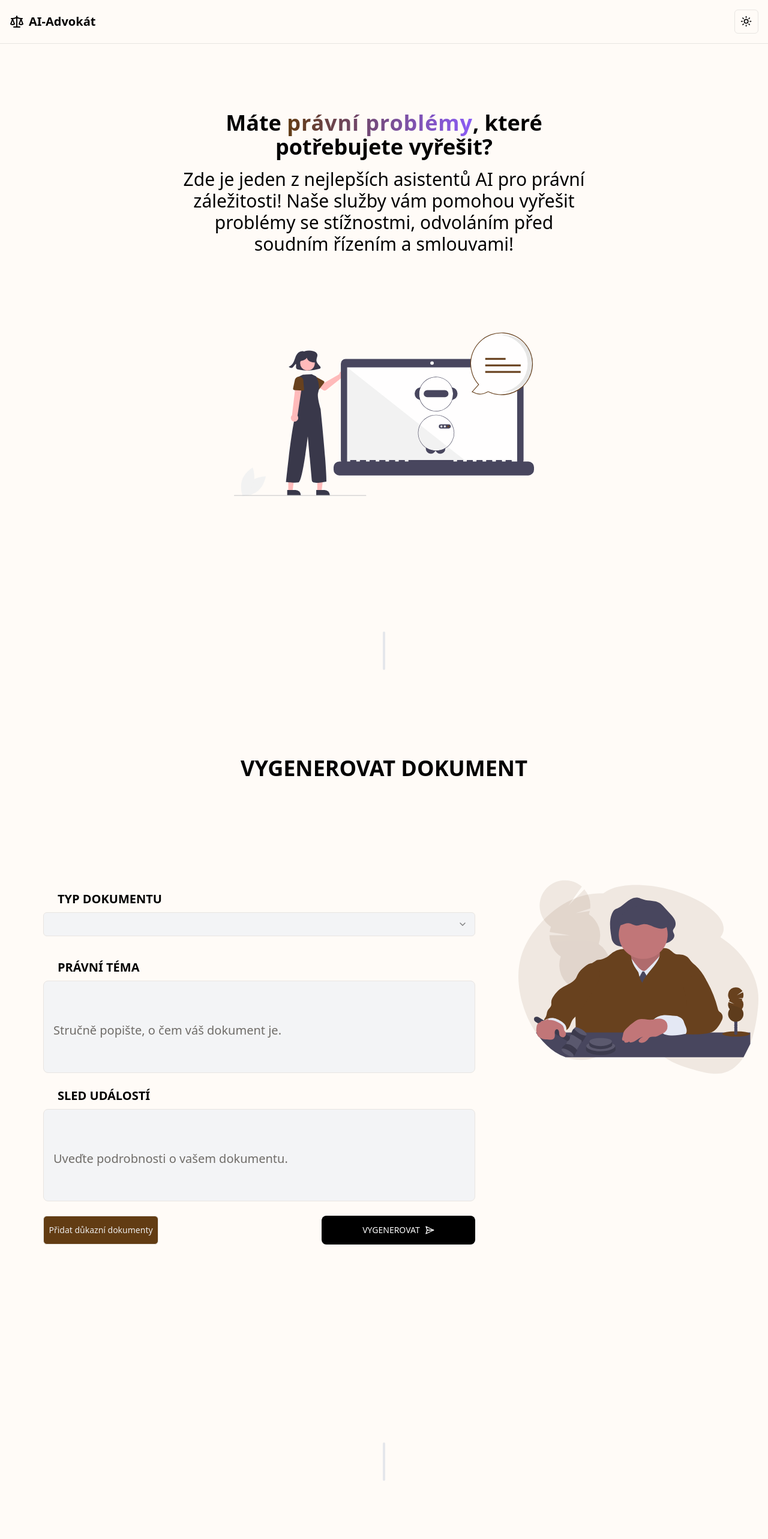
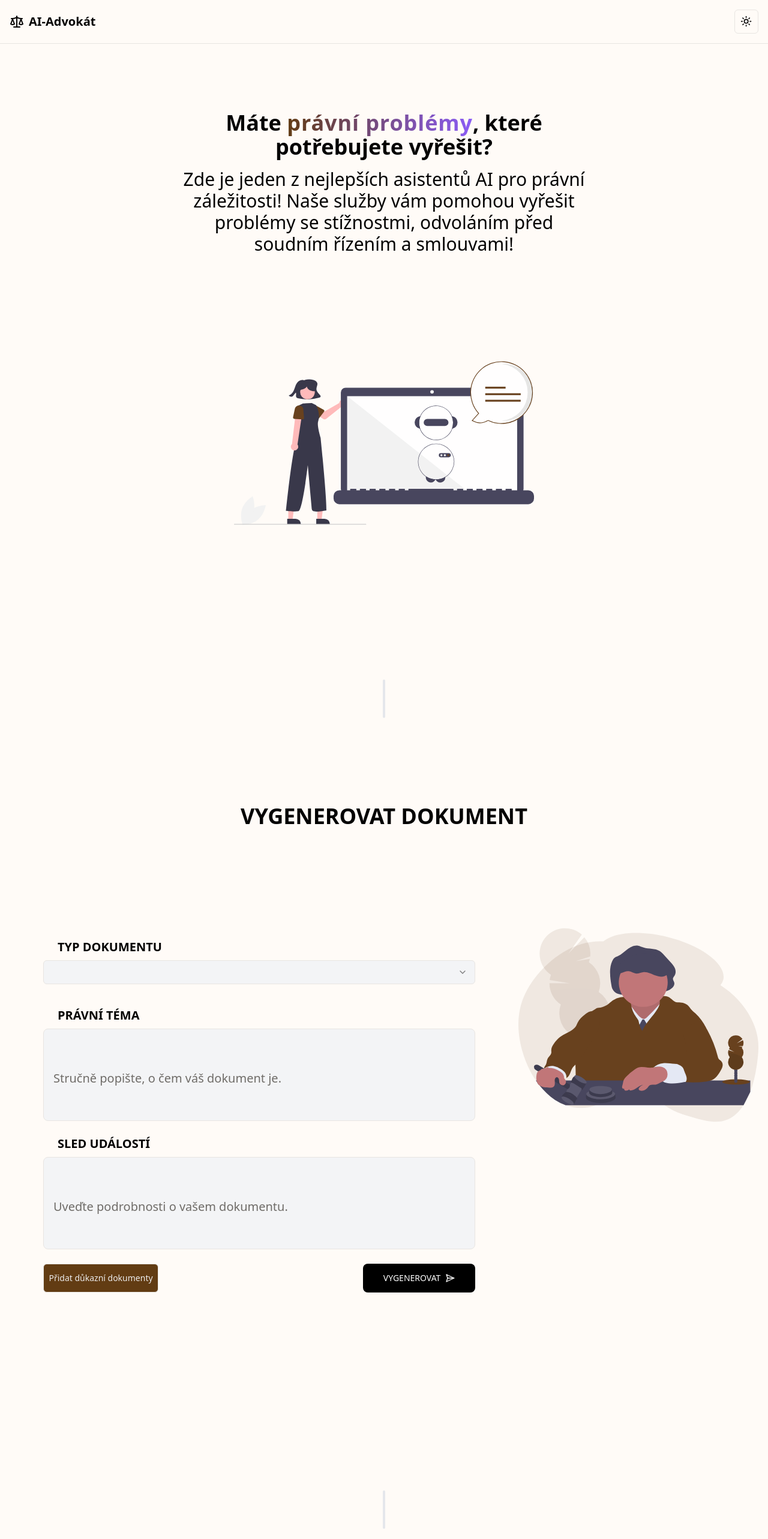
Before and after one commit to code-challenge-dev/lawyer, a Next.js app: page / in a window 1280 px wide. Shown: the top 2566 px of the page at 60% size. Built offline with nearby package versions, Linux system fonts and the light colour scheme.

Commit message:
fix: reduce allowed origins list

```diff
--- a/src/components/forms/generate-document/file-upload/index.tsx
+++ b/src/components/forms/generate-document/file-upload/index.tsx
@@ -56,7 +56,7 @@ const FileUpload = ({
       onOpenChange={(isOpen) => setIsFileDialogOpen(isOpen)}
     >
       <DialogTrigger asChild>
-        <Button className="md:w-48 h-12 border border-opacity-0 hover:border-opacity-100 hover:border-primary">
+        <Button className="md:w-48 h-12 border border-opacity-0 hover:border-opacity-100 hover:border-primary w-full">
           Přidat důkazní dokumenty
         </Button>
       </DialogTrigger>
--- a/src/components/forms/generate-document/index.tsx
+++ b/src/components/forms/generate-document/index.tsx
@@ -227,12 +227,12 @@ function GenerateDocument({ setData }: { setData: any }) {
                   </FormItem>
                 )}
               />
-              <div className="flex flex-col md:flex-row md:justify-between items-center md:items-start">
+              <div className="flex flex-col md:flex-row md:justify-between items-center md:items-start gap-8">
                 <FormField
                   control={form.control}
                   name="documents"
                   render={({ field }) => (
-                    <FormItem>
+                    <FormItem className="min-h-[80px] w-full">
                       <FileUpload onUpload={handleFileUpload} />
                       <FormMessage />
                     </FormItem>
--- a/src/components/hero/index.tsx
+++ b/src/components/hero/index.tsx
@@ -4,7 +4,8 @@ import Image from 'next/image'
 
 const HeroPage = () => {
   return (
-    <section className="flex flex-col gap-4 items-center justify-center font-semibold max-w-[680px] min-h-screen mx-8">
+    <>
+      <section className="flex flex-col gap-8 md:gap-16 items-center font-semibold max-w-[680px] min-h-screen mx-8">
         <div className="mt-24 gap-4 sm:text-center">
           <h2 className="text-3xl md:text-4xl mb-12 md:mb-4">
             Máte{' '}
@@ -26,8 +27,9 @@ const HeroPage = () => {
           className="flex opacity-95 h-[300px] w-[300px] lg:w-[400px] lg:h-[400px] xl:w-[500px] xl:h-[500px]"
           alt="Judge illustration"
         />
+      </section>
       <SectionDivider />
-    </section>
+    </>
   )
 }
 
--- a/src/middleware.ts
+++ b/src/middleware.ts
@@ -1,9 +1,6 @@
 import { NextRequest, NextResponse } from 'next/server'
 
-const allowedOrigins = [
-  `${process.env.API_ROUTE}/(.*)`,
-  'http://localhost:3000/api/(.*)',
-]
+const allowedOrigins = [`${process.env.API_ROUTE}/(.*)`]
 
 const corsOptions = {
   'Access-Control-Allow-Methods': 'GET, POST, PUT, DELETE, OPTIONS',
@@ -38,5 +35,5 @@ export function middleware(request: NextRequest) {
 }
 
 export const config = {
-  matcher: '/api/:path*',
+  matcher: '/api/(.*)',
 }
```
Lines whose indentation alone changed are shown as unchanged.
